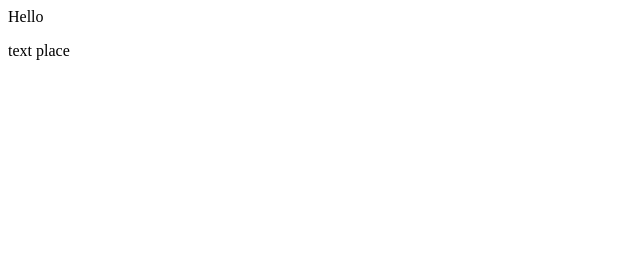
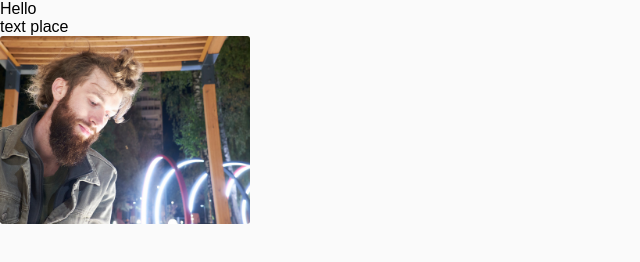
Before and after one commit to dykomenko/rsschool-cv, a plain HTML site: page index.html in a window 1280 px wide. Shown: the whole page, without its empty margins (0-640 px from the left). Drawn offline with Linux system fonts and the light colour scheme.

Commit message:
feat: added html, added avatar, new styles, fix: readme

```diff
--- a/index.html
+++ b/index.html
@@ -4,6 +4,7 @@
     <meta charset="UTF-8">
     <meta name="viewport" content="width=device-width, initial-scale=1.0">
     <title>CV Task</title>
+    <link rel="stylesheet" href="style.css">
 </head>
 <body>
     <section>
@@ -11,6 +12,7 @@
             Hello
         </div>
         <p>text place</p>
+        <div class="avatar"><img src="photo.jpg" alt=""></div>
     </section>
 </body>
 </html>
--- a/style.css
+++ b/style.css
@@ -1,10 +1,35 @@
-*{
+* {
     margin: 0;
     padding: 0;
+    color: 333;
+    font-family: sans-serif;
+    font-size: 16px;
 }
 
-section{
+section {
     width: 100%;
     min-height: 450px;
     background: #fafafa
 }
+
+.avatar {
+    max-width: 250px;
+    max-height: 250px;
+}
+
+.avatar img {
+    object-fit: contain;
+    width: 100%;
+    height: 100%;
+    border-radius: 3px
+}
+
+.jumb {
+    margin: auto;
+    display: flex;
+    justify-content: center;
+    flex-direction: column;
+    justify-items: center;
+    flex-wrap: wrap;
+    gap: 15px;
+}
```
Also changed, not shown: 1 other file.
